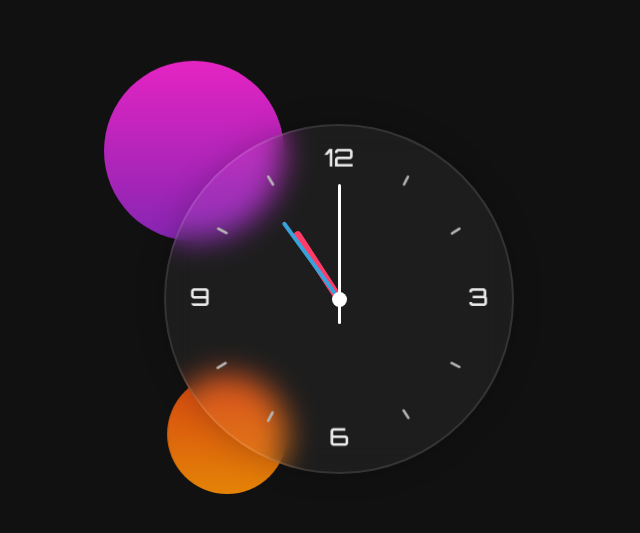
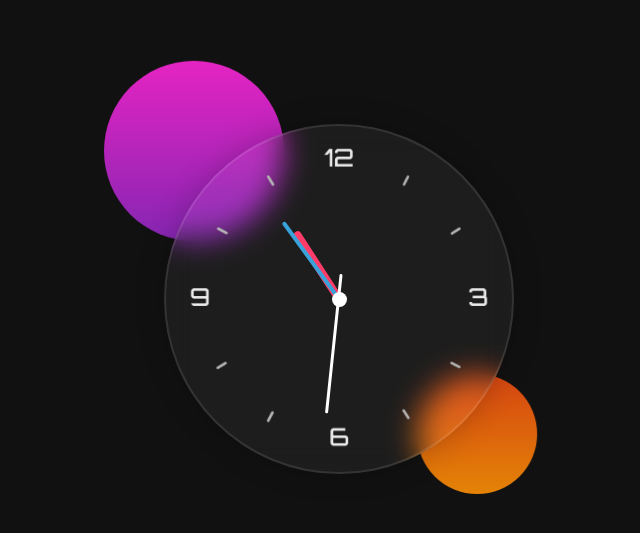
Before and after one commit to l1zondo/analog-clock, a plain HTML site: page index.html in a window 1280 px wide. Shown: the part 101-634 px from the top of the page, without its empty margins (301-941 px from the left). Drawn offline with Linux system fonts and the light colour scheme.

Commit message:
problema solucionado proyecto terminado

```diff
--- a/index.js
+++ b/index.js
@@ -1,7 +1,7 @@
 const degree = 6;
 const hr = document.querySelector('#hr');
 const min = document.querySelector('#min');
-const sec = document.querySelector('sec');
+const sec = document.querySelector('#sec');
 
 setInterval(() => {
 
--- a/style.css
+++ b/style.css
@@ -43,6 +43,7 @@ body{
     width: 120px;
     height: 120px;
     bottom: -20px;
+    right: -20px;
     background: linear-gradient(#d64612, #e48307);
     animation-name: move-down;
 }
```
